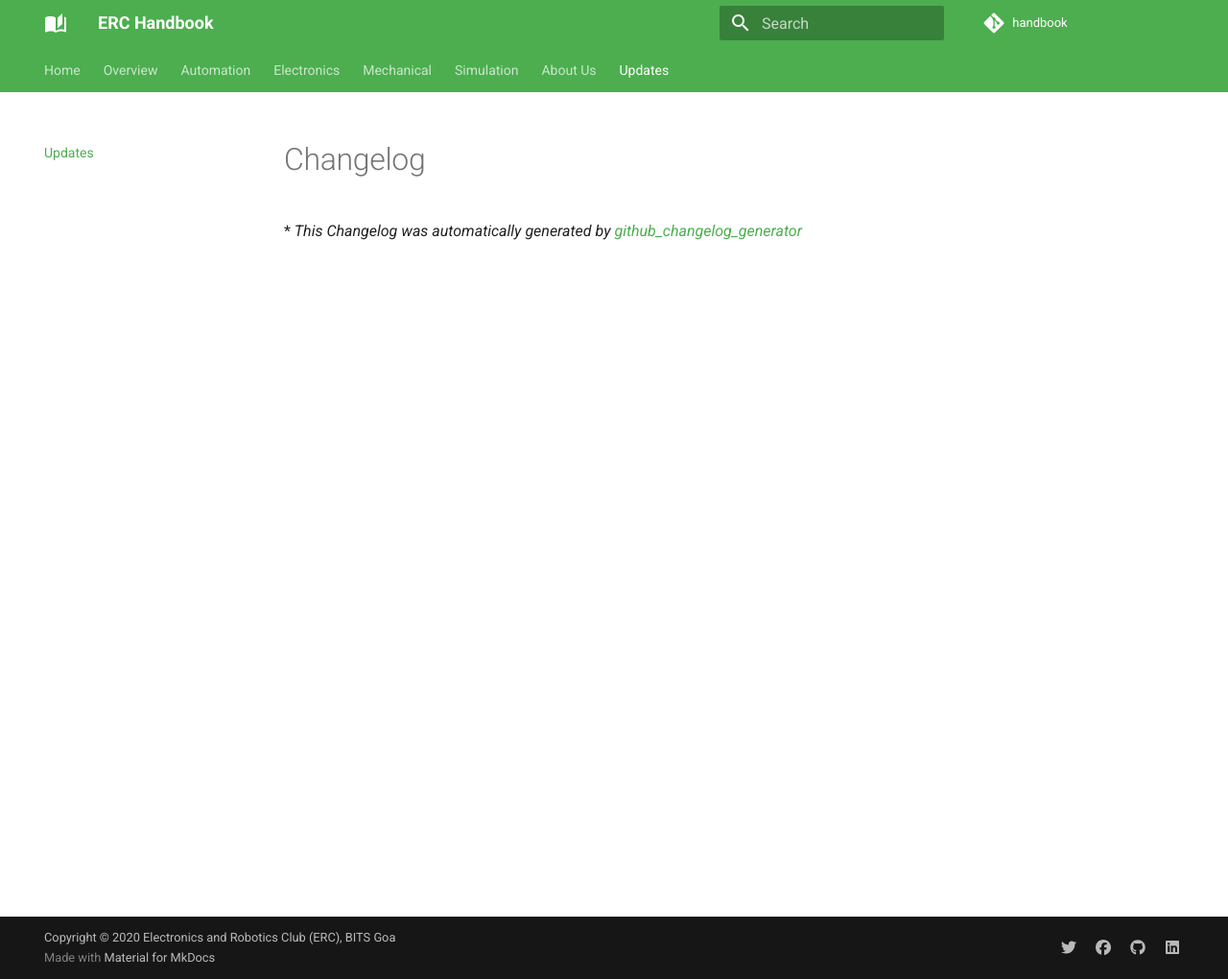
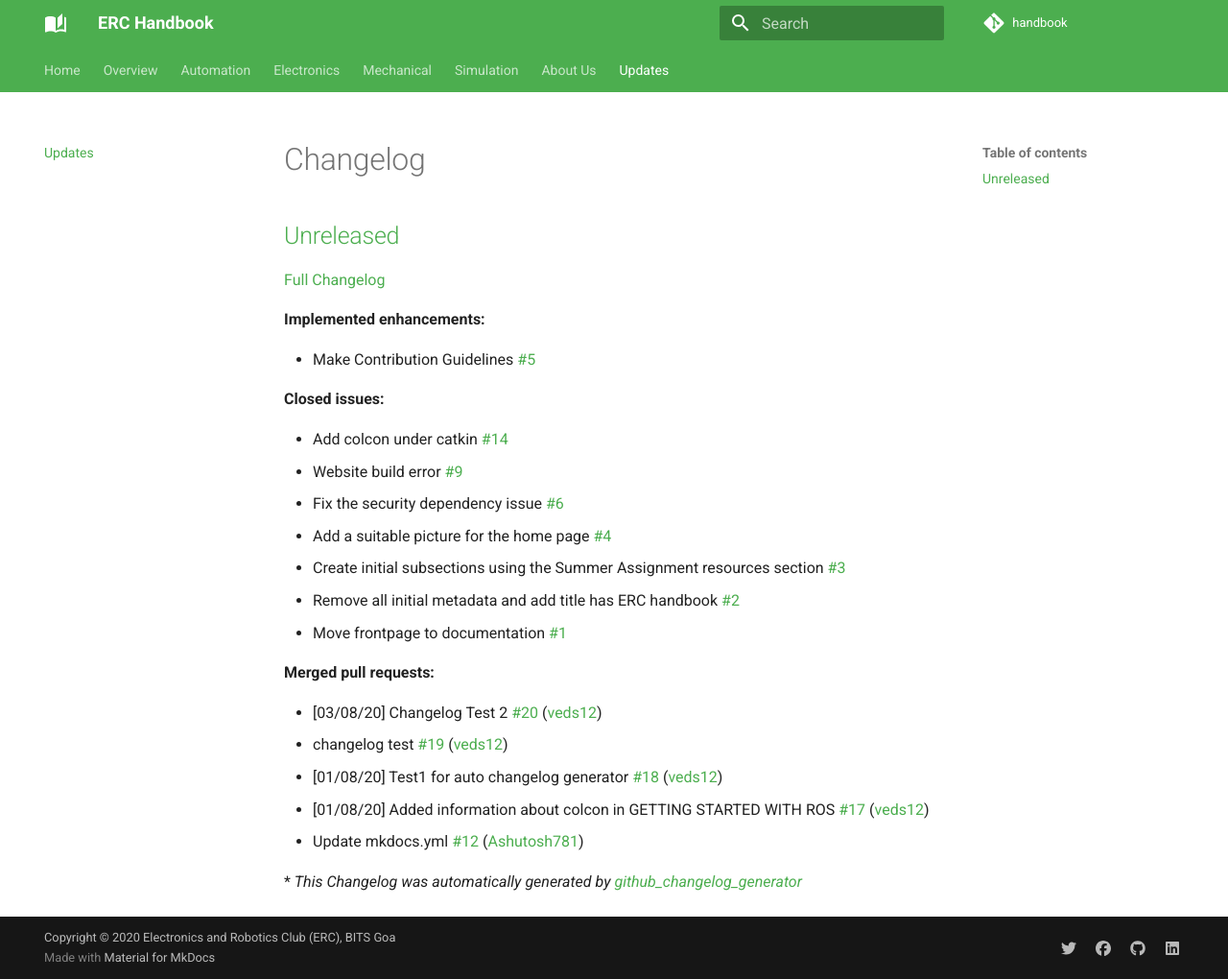
Before and after one commit to ERC-BPGC/handbook, an MkDocs documentation site: the page built from docs/CHANGELOG.md, in a window 1280 px wide and 1020 px high. Shown: the whole window at 96% size. Built offline with MkDocs 1.6.1 and Material for MkDocs 9.7.7, drawn with Linux system fonts in a browser that asks for light colours; comment, search, counter and statistics services are not loaded.

Commit message:
Updated CHANGELOG.md

```diff
--- a/docs/CHANGELOG.md
+++ b/docs/CHANGELOG.md
@@ -1,4 +1,30 @@
 # Changelog
+
+## [Unreleased](https://github.com/ERC-BPGC/handbook/tree/HEAD)
+
+[Full Changelog](https://github.com/ERC-BPGC/handbook/compare/ef9957bc9c7386b7735728f7016ccb5eb2a81e79...HEAD)
+
+**Implemented enhancements:**
+
+- Make Contribution Guidelines [\#5](https://github.com/ERC-BPGC/handbook/issues/5)
+
+**Closed issues:**
+
+- Add colcon under catkin [\#14](https://github.com/ERC-BPGC/handbook/issues/14)
+- Website build error [\#9](https://github.com/ERC-BPGC/handbook/issues/9)
+- Fix the security dependency issue [\#6](https://github.com/ERC-BPGC/handbook/issues/6)
+- Add a suitable picture for the home page [\#4](https://github.com/ERC-BPGC/handbook/issues/4)
+- Create initial subsections using the Summer Assignment resources section [\#3](https://github.com/ERC-BPGC/handbook/issues/3)
+- Remove all initial metadata and add title has ERC handbook [\#2](https://github.com/ERC-BPGC/handbook/issues/2)
+- Move frontpage to documentation [\#1](https://github.com/ERC-BPGC/handbook/issues/1)
+
+**Merged pull requests:**
+
+- \[03/08/20\] Changelog Test 2 [\#20](https://github.com/ERC-BPGC/handbook/pull/20) ([veds12](https://github.com/veds12))
+- changelog test [\#19](https://github.com/ERC-BPGC/handbook/pull/19) ([veds12](https://github.com/veds12))
+- \[01/08/20\] Test1 for auto changelog generator [\#18](https://github.com/ERC-BPGC/handbook/pull/18) ([veds12](https://github.com/veds12))
+- \[01/08/20\] Added information about colcon in GETTING STARTED WITH ROS [\#17](https://github.com/ERC-BPGC/handbook/pull/17) ([veds12](https://github.com/veds12))
+- Update mkdocs.yml [\#12](https://github.com/ERC-BPGC/handbook/pull/12) ([Ashutosh781](https://github.com/Ashutosh781))
 
 
 
```
